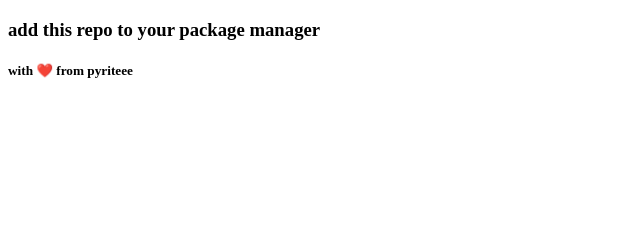
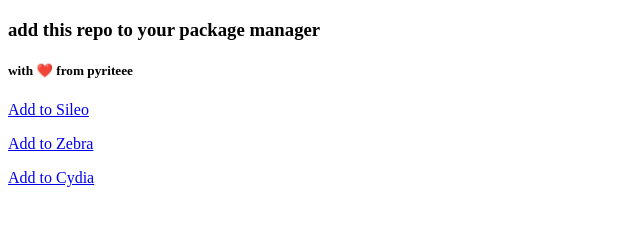
Before and after one commit to tiratiraa/thepyrite.github.io, a plain HTML site: page index.html in a window 1280 px wide. Shown: the whole page, without its empty margins (0-640 px from the left). Drawn offline with Linux system fonts and the light colour scheme.

Commit message:
added buttons for pkg managers

```diff
--- a/index.html
+++ b/index.html
@@ -9,5 +9,8 @@
 <body>
     <h3>add this repo to your package manager</h3>
     <h5>with ❤️ from pyriteee</h5>
+    <a class="btn btn-default" rel="nofollow noopener" href="sileo://source/https://https://thepyrite.github.io/"> <p>Add to Sileo</p></a>
+    <a class="btn btn-default" rel="nofollow noopener" href="zbra://sources/add/https://https://thepyrite.github.io/"> <p>Add to Zebra</p></a>
+    <a class="btn btn-default" rel="nofollow noopener" href="cydia://url/https://cydia.saurik.com/api/share#?source=https://https://thepyrite.github.io/"> <p>Add to Cydia</p></a>
 </body>
 </html>
```
